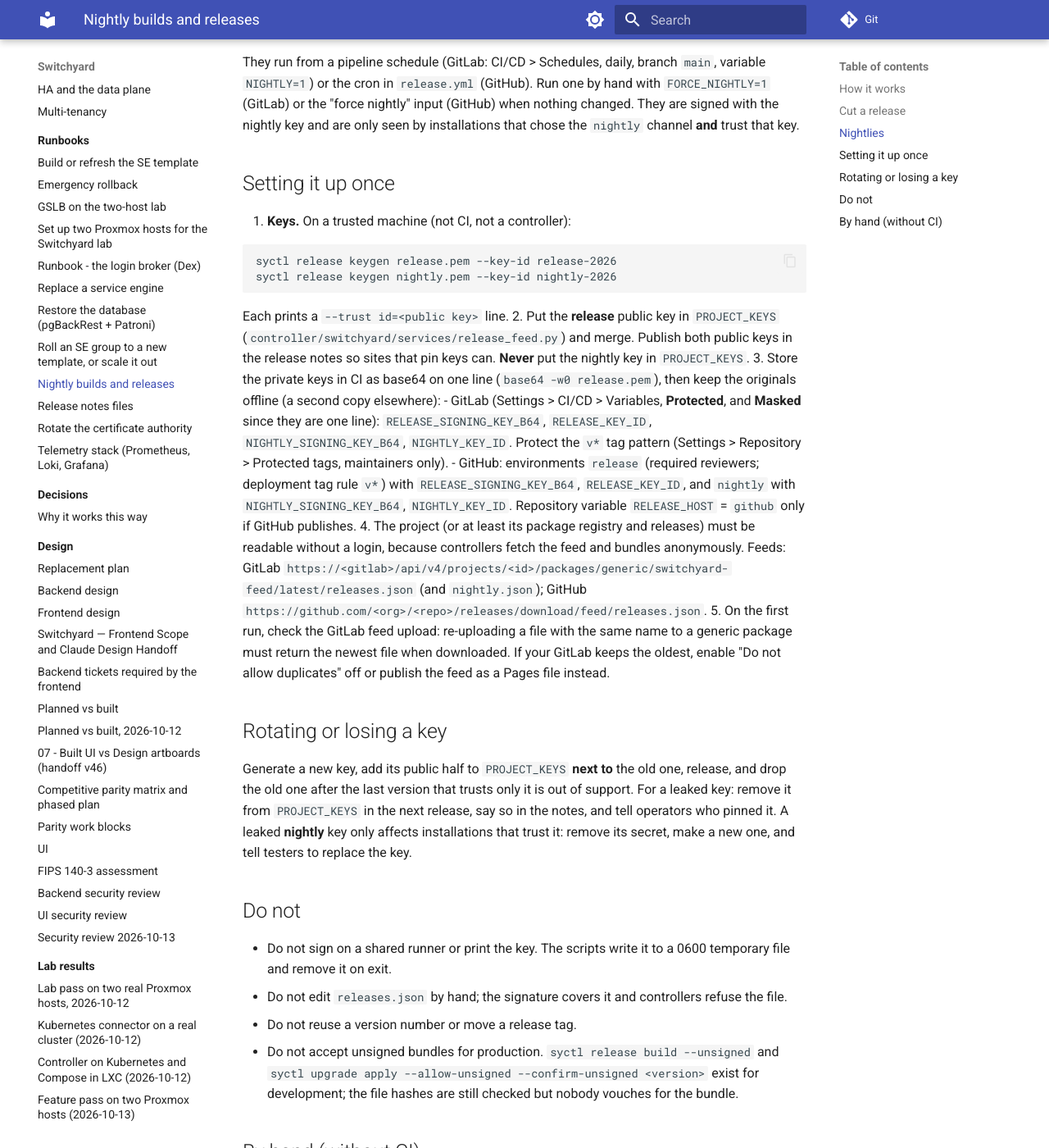
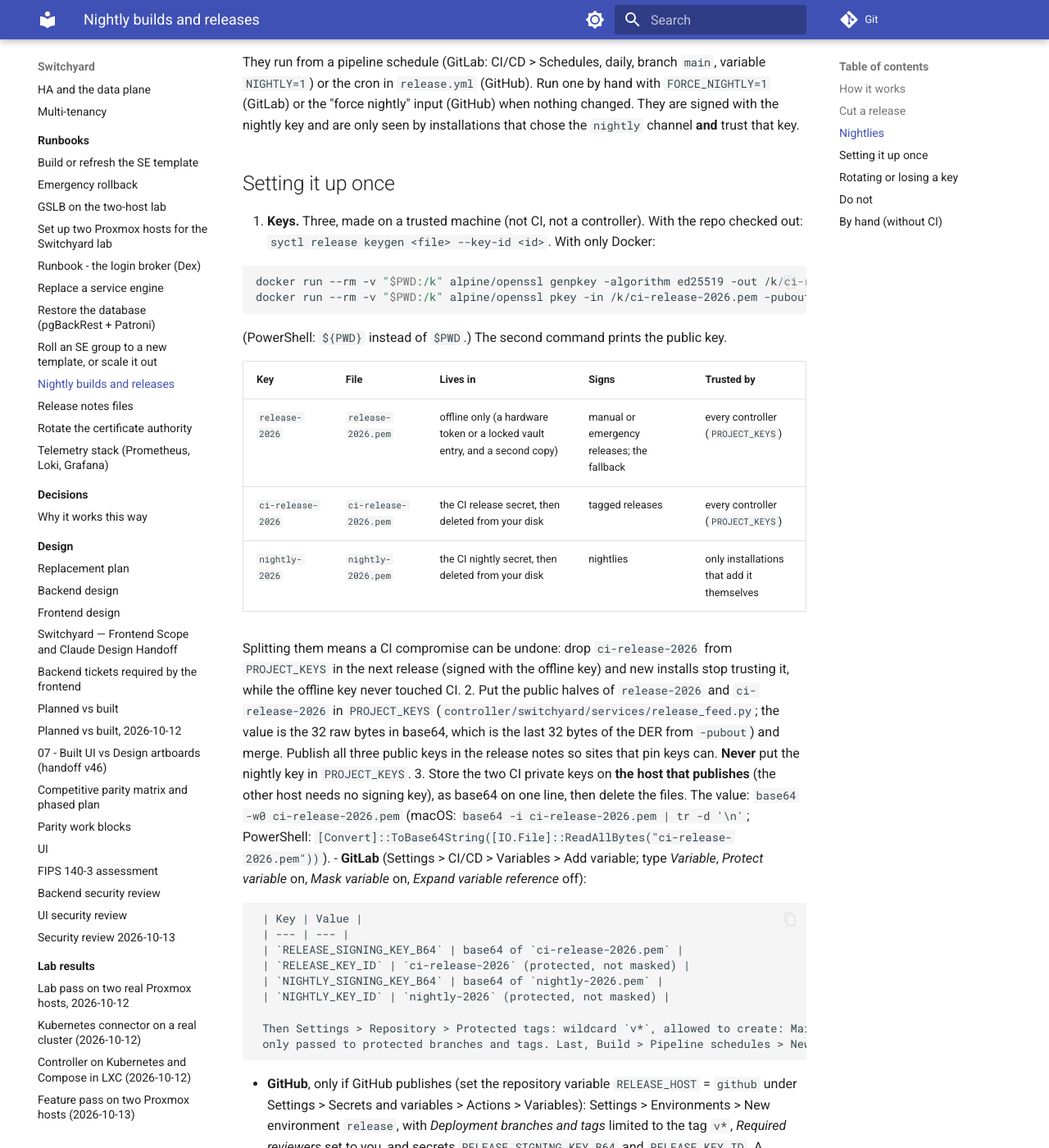
Before and after one commit to Globius/Switchyard, an MkDocs documentation site: the page built from docs/runbooks/release.md, in a window 1280 px wide and 1400 px high, scrolled down 1232 px. Shown: the whole window at 82% size. Built offline with MkDocs 1.6.1 and Material for MkDocs 9.7.7, drawn with Linux system fonts in a browser that asks for light colours; some of the changed text lies outside the part shown.

Commit message:
Add the release-2026 public key to PROJECT_KEYS; three-key setup in the runbook (offline, CI release, nightly)
Co-Authored-By: Claude Sonnet 5.5 <noreply@anthropic.com>

````diff
--- a/docs/runbooks/release.md
+++ b/docs/runbooks/release.md
@@ -42,21 +42,46 @@ only seen by installations that chose the `nightly` channel **and** trust that k
 
 ## Setting it up once
 
-1. **Keys.** On a trusted machine (not CI, not a controller):
+1. **Keys.** Three, made on a trusted machine (not CI, not a controller). With the repo checked out:
+   `syctl release keygen <file> --key-id <id>`. With only Docker:
 
    ```sh
-   syctl release keygen release.pem --key-id release-2026
-   syctl release keygen nightly.pem --key-id nightly-2026
+   docker run --rm -v "$PWD:/k" alpine/openssl genpkey -algorithm ed25519 -out /k/ci-release-2026.pem
+   docker run --rm -v "$PWD:/k" alpine/openssl pkey -in /k/ci-release-2026.pem -pubout
    ```
 
-   Each prints a `--trust id=<public key>` line.
-2. Put the **release** public key in `PROJECT_KEYS` (`controller/switchyard/services/release_feed.py`) and merge. Publish both public keys in the
-   release notes so sites that pin keys can. **Never** put the nightly key in `PROJECT_KEYS`.
-3. Store the private keys in CI as base64 on one line (`base64 -w0 release.pem`), then keep the originals offline (a second copy elsewhere):
-   - GitLab (Settings > CI/CD > Variables, **Protected**, and **Masked** since they are one line): `RELEASE_SIGNING_KEY_B64`, `RELEASE_KEY_ID`,
-     `NIGHTLY_SIGNING_KEY_B64`, `NIGHTLY_KEY_ID`. Protect the `v*` tag pattern (Settings > Repository > Protected tags, maintainers only).
-   - GitHub: environments `release` (required reviewers; deployment tag rule `v*`) with `RELEASE_SIGNING_KEY_B64`, `RELEASE_KEY_ID`, and
-     `nightly` with `NIGHTLY_SIGNING_KEY_B64`, `NIGHTLY_KEY_ID`. Repository variable `RELEASE_HOST` = `github` only if GitHub publishes.
+   (PowerShell: `${PWD}` instead of `$PWD`.) The second command prints the public key.
+
+   | Key | File | Lives in | Signs | Trusted by |
+   | --- | --- | --- | --- | --- |
+   | `release-2026` | `release-2026.pem` | offline only (a hardware token or a locked vault entry, and a second copy) | manual or emergency releases; the fallback | every controller (`PROJECT_KEYS`) |
+   | `ci-release-2026` | `ci-release-2026.pem` | the CI release secret, then deleted from your disk | tagged releases | every controller (`PROJECT_KEYS`) |
+   | `nightly-2026` | `nightly-2026.pem` | the CI nightly secret, then deleted from your disk | nightlies | only installations that add it themselves |
+
+   Splitting them means a CI compromise can be undone: drop `ci-release-2026` from `PROJECT_KEYS` in the next release (signed with the offline
+   key) and new installs stop trusting it, while the offline key never touched CI.
+2. Put the public halves of `release-2026` and `ci-release-2026` in `PROJECT_KEYS` (`controller/switchyard/services/release_feed.py`; the value is
+   the 32 raw bytes in base64, which is the last 32 bytes of the DER from `-pubout`) and merge. Publish all three public keys in the release notes
+   so sites that pin keys can. **Never** put the nightly key in `PROJECT_KEYS`.
+3. Store the two CI private keys on **the host that publishes** (the other host needs no signing key), as base64 on one line, then delete the files.
+   The value: `base64 -w0 ci-release-2026.pem` (macOS: `base64 -i ci-release-2026.pem | tr -d '\n'`; PowerShell:
+   `[Convert]::ToBase64String([IO.File]::ReadAllBytes("ci-release-2026.pem"))`).
+   - **GitLab** (Settings > CI/CD > Variables > Add variable; type *Variable*, *Protect variable* on, *Mask variable* on, *Expand variable
+     reference* off):
+
+     | Key | Value |
+     | --- | --- |
+     | `RELEASE_SIGNING_KEY_B64` | base64 of `ci-release-2026.pem` |
+     | `RELEASE_KEY_ID` | `ci-release-2026` (protected, not masked) |
+     | `NIGHTLY_SIGNING_KEY_B64` | base64 of `nightly-2026.pem` |
+     | `NIGHTLY_KEY_ID` | `nightly-2026` (protected, not masked) |
+
+     Then Settings > Repository > Protected tags: wildcard `v*`, allowed to create: Maintainers. `main` is protected already; protected variables are
+     only passed to protected branches and tags. Last, Build > Pipeline schedules > New: `0 3 * * *`, target `main`, variable `NIGHTLY` = `1`.
+   - **GitHub**, only if GitHub publishes (set the repository variable `RELEASE_HOST` = `github` under Settings > Secrets and variables > Actions >
+     Variables): Settings > Environments > New environment `release`, with *Deployment branches and tags* limited to the tag `v*`, *Required
+     reviewers* set to you, and secrets `RELEASE_SIGNING_KEY_B64` and `RELEASE_KEY_ID`. A second environment `nightly`, limited to branch `main`,
+     with `NIGHTLY_SIGNING_KEY_B64` and `NIGHTLY_KEY_ID`. Add a tag ruleset (Settings > Rules) so only maintainers can create `v*` tags.
 4. The project (or at least its package registry and releases) must be readable without a login, because controllers fetch the feed and bundles
    anonymously. Feeds: GitLab `https://<gitlab>/api/v4/projects/<id>/packages/generic/switchyard-feed/latest/releases.json` (and `nightly.json`);
    GitHub `https://github.com/<org>/<repo>/releases/download/feed/releases.json`.
````
Also changed, not shown: docs/adr/0206-nightly-and-release-builds.md (+1 -1 lines), 2 other files.
